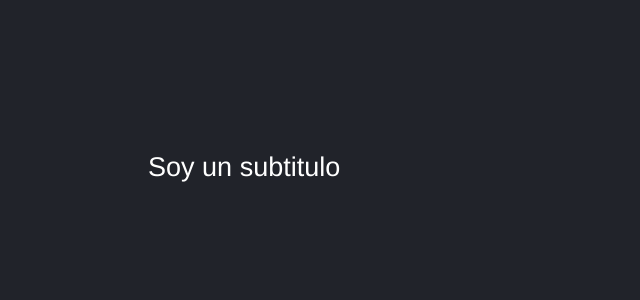
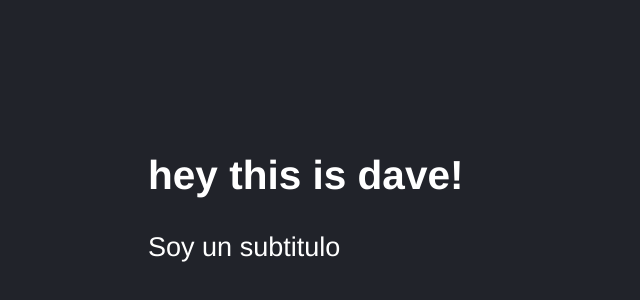
Before and after one commit to Davidcastel26/HooksReact, a React (Vite) app in the folder counterVite/: page / in a window 1280 px wide. Shown: the part 30-330 px from the top of the page, without its empty margins (0-640 px from the left). Built offline with nearby package versions, Linux system fonts and the light colour scheme.

Commit message:
Update ProjectApp.jsx

```diff
--- a/counterVite/src/ProjectApp.jsx
+++ b/counterVite/src/ProjectApp.jsx
@@ -4,7 +4,7 @@ export const App = () => {
     return (
         <div>
             {/* <h1>Hola perros</h1> */}
-            <FirstApp />
+            <FirstApp title="hey this is dave!" subTitle="124"/>
         </div>
     );
 }
```
